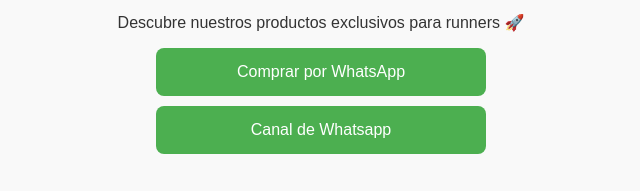
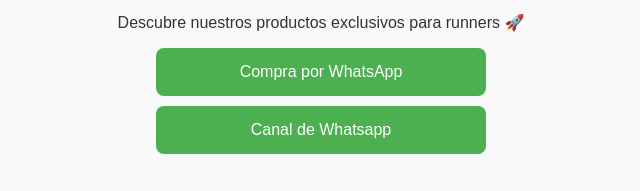
Before and after one commit to ElGraduando/Ruta45Store, a plain HTML site: page index.html in a window 1280 px wide. Shown: the part 252-443 px from the top of the page, 319-959 px from the left. Drawn offline with Linux system fonts and the light colour scheme.

Commit message:
Update index.html

```diff
--- a/index.html
+++ b/index.html
@@ -63,7 +63,7 @@
     <p>Descubre nuestros productos exclusivos para runners 🚀</p>
 
     <!-- Botones/enlaces -->
-    <a href="https://wa.me/573154054019" class="button" target="_blank">Comprar por WhatsApp</a>
+    <a href="https://wa.me/573154054019" class="button" target="_blank">Compra por WhatsApp</a>
     <a href="https://whatsapp.com/channel/0029Vb6tbjc1t90ffeqPDV0a" class="button" target="_blank">Canal de Whatsapp</a>
 
     <!-- Sección de Productos -->
```
